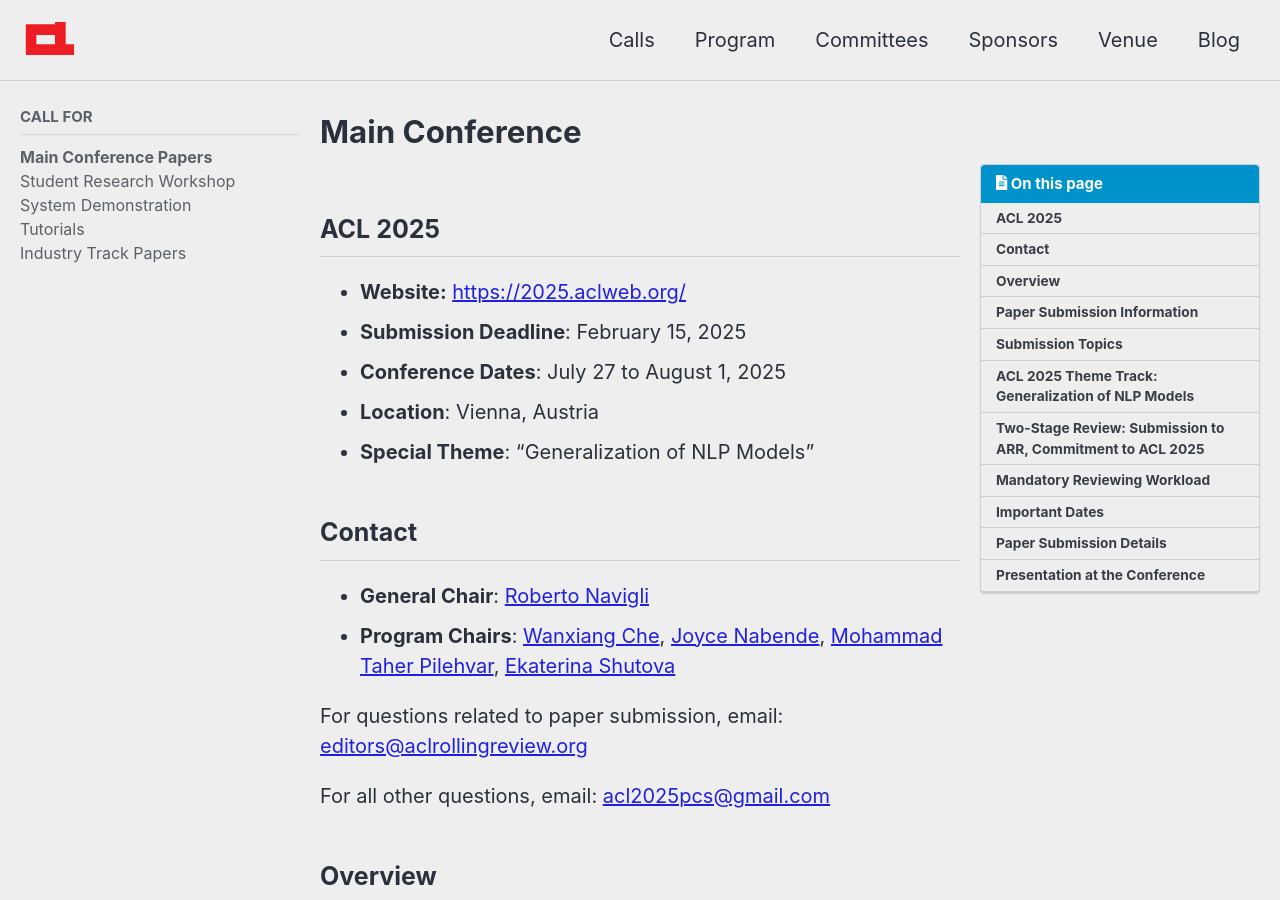
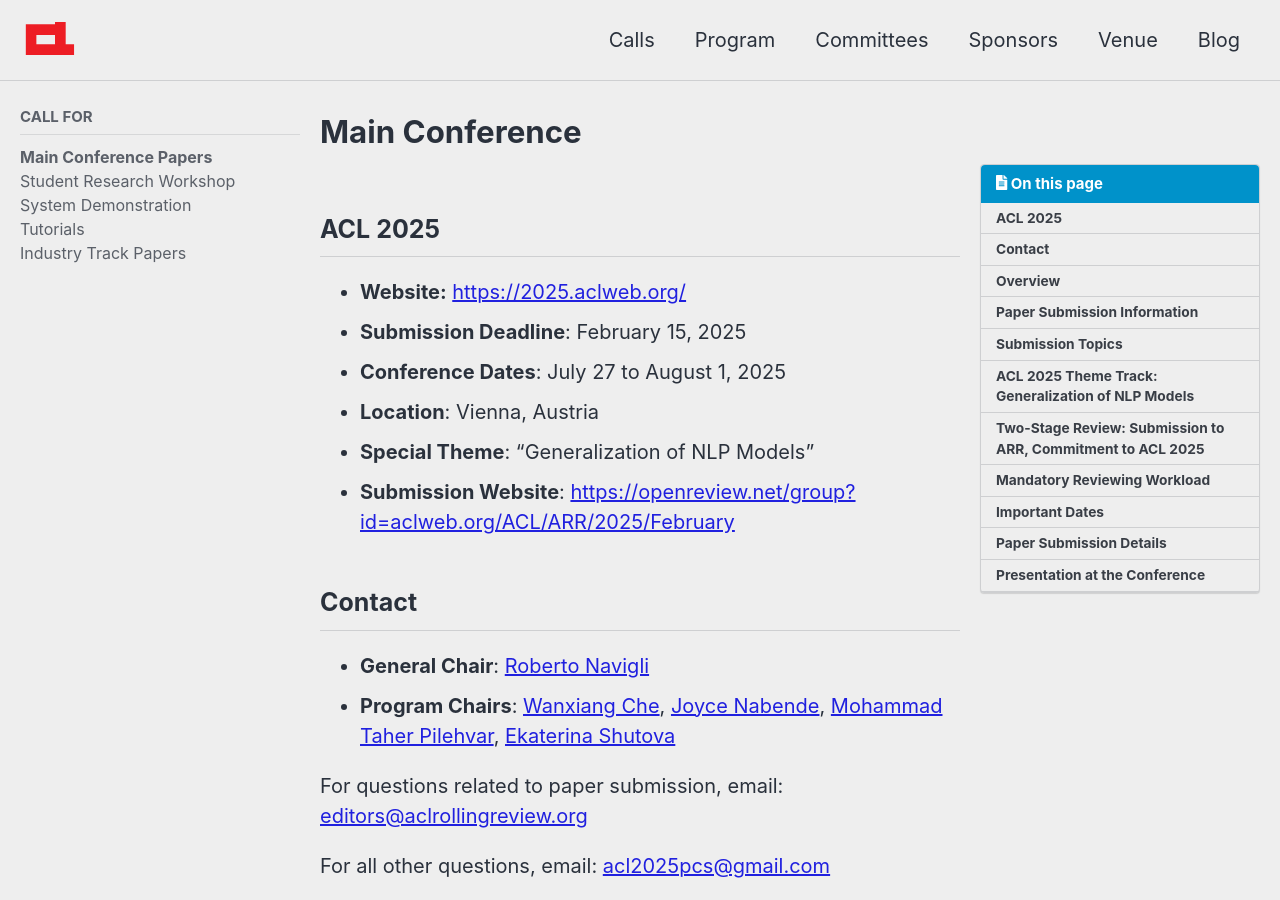
Before and after one commit to acl-org/acl-2025, a Jekyll site: the page built from _pages/calls/main_conference_papers.md, in a window 1280 px wide and 900 px high. Built offline with Jekyll 4.4.1, drawn with Linux system fonts in a browser that asks for light colours; cached includes are drawn as plain includes; nearby versions of some CDN libraries.

Commit message:
Update main_conference_papers.md

```diff
--- a/_pages/calls/main_conference_papers.md
+++ b/_pages/calls/main_conference_papers.md
@@ -16,6 +16,7 @@ toc_sticky: True
 - **Conference Dates**: July 27 to August 1, 2025
 - **Location**: Vienna, Austria
 - **Special Theme**: “Generalization of NLP Models”
+- **Submission Website**: [https://openreview.net/group?id=aclweb.org/ACL/ARR/2025/February](https://openreview.net/group?id=aclweb.org/ACL/ARR/2025/February)
 
 ## Contact
 - **General Chair**: [Roberto Navigli](https://www.diag.uniroma1.it/navigli/)
```
